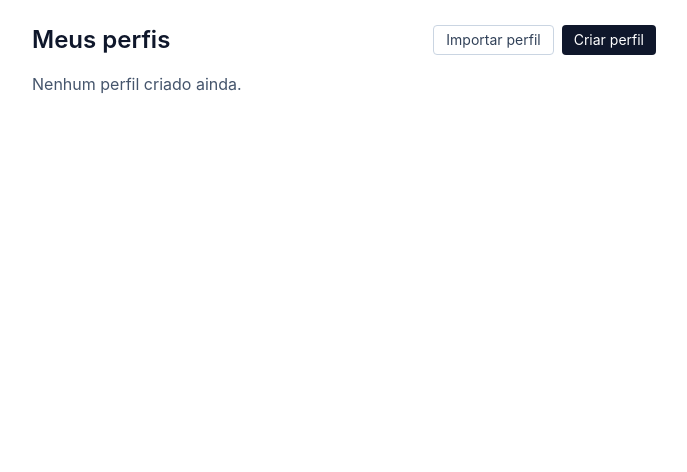
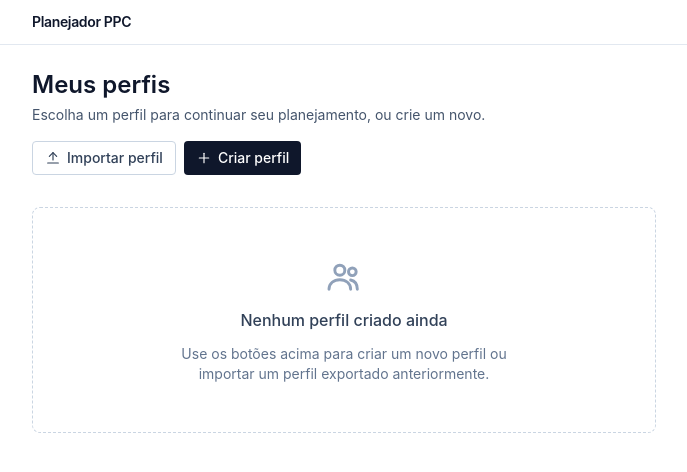
Before and after one commit to josmardias/ufes-ppc, a React (Vite) app: page / in a window 1280 px wide. Shown: the top 472 px of the page, without its empty margins (296-983 px from the left). Built offline with nearby package versions, Linux system fonts and the light colour scheme.

Commit message:
some more refactor

```diff
--- a/src/App.jsx
+++ b/src/App.jsx
@@ -6,6 +6,7 @@ import { Redirect, Route, Router, Switch } from 'wouter';
 import { useStore } from './store/index.js';
 import ProfileListPage from './pages/ProfileListPage.jsx';
 import PlannerPage from './pages/PlannerPage.jsx';
+import Header from './components/Header.jsx';
 import StorageConflictBanner from './components/StorageConflictBanner.jsx';
 
 // Served from a GitHub Pages subpath; keep wouter's base in sync with Vite's.
@@ -19,6 +20,7 @@ function PlannerRoute() {
 export default function App() {
   return (
     <Router base={base}>
+      <Header />
       <StorageConflictBanner />
       <Switch>
         <Route path="/" component={ProfileListPage} />
--- a/src/components/ConfirmDialog.jsx
+++ b/src/components/ConfirmDialog.jsx
@@ -36,7 +36,7 @@ export default function ConfirmDialog({
   }, [open]);
 
   return (
-    <dialog ref={ref} onClose={onCancel} className="rounded-lg p-0 backdrop:bg-slate-900/40">
+    <dialog ref={ref} onClose={onCancel} className="overscroll-contain rounded-lg p-0 backdrop:bg-slate-900/40">
       <div className="flex w-80 flex-col gap-4 p-6">
         <h2 className="text-lg font-semibold text-slate-900">{title}</h2>
         <p className="text-sm text-slate-700 text-pretty">{message}</p>
--- /dev/null
+++ b/src/components/Header.jsx
@@ -0,0 +1,32 @@
+// App-wide top bar (see docs/ARCHITECTURE.md, "src/components"). Gives every
+// screen a consistent way back to the profile list — the planner previously
+// had no navigation back to "/" other than the browser's back button.
+
+import { Link, useLocation } from 'wouter';
+import { IconArrowLeft } from './icons.jsx';
+
+const FOCUS_CLASS = 'focus-visible:outline-none focus-visible:ring-2 focus-visible:ring-offset-2 focus-visible:ring-slate-400';
+
+export default function Header() {
+  const [location] = useLocation();
+  const isHome = location === '/';
+
+  return (
+    <header className="border-b border-slate-200 bg-white">
+      <div className="mx-auto flex max-w-2xl items-center gap-4 px-6 py-3">
+        {!isHome && (
+          <Link href="/" className={`flex shrink-0 items-center gap-1 rounded text-sm font-medium text-slate-600 hover:text-slate-900 ${FOCUS_CLASS}`}>
+            <IconArrowLeft className="size-4" />
+            Meus perfis
+          </Link>
+        )}
+        <Link
+          href="/"
+          className={`rounded text-sm font-semibold tracking-tight text-slate-900 hover:text-slate-700 ${FOCUS_CLASS} ${isHome ? '' : 'ml-auto'}`}
+        >
+          Planejador PPC
+        </Link>
+      </div>
+    </header>
+  );
+}
--- a/src/components/ProfileNameDialog.jsx
+++ b/src/components/ProfileNameDialog.jsx
@@ -49,7 +49,7 @@ export default function ProfileNameDialog({ open, title, confirmLabel, initialNa
   }
 
   return (
-    <dialog ref={ref} onClose={onClose} className="rounded-lg p-0 backdrop:bg-slate-900/40">
+    <dialog ref={ref} onClose={onClose} className="overscroll-contain rounded-lg p-0 backdrop:bg-slate-900/40">
       <form onSubmit={handleSubmit} className="flex w-80 flex-col gap-4 p-6">
         <h2 className="text-lg font-semibold text-slate-900">{title}</h2>
 
--- /dev/null
+++ b/src/components/icons.jsx
@@ -0,0 +1,101 @@
+// Minimal inline icon set (no external icon library dependency). Every icon
+// is purely decorative and paired with a visible text label wherever it is
+// used, so they are always `aria-hidden`.
+
+function Icon({ children, className, ...props }) {
+  return (
+    <svg
+      viewBox="0 0 24 24"
+      fill="none"
+      stroke="currentColor"
+      strokeWidth="1.75"
+      strokeLinecap="round"
+      strokeLinejoin="round"
+      aria-hidden="true"
+      focusable="false"
+      className={className}
+      {...props}
+    >
+      {children}
+    </svg>
+  );
+}
+
+export function IconArrowLeft(props) {
+  return (
+    <Icon {...props}>
+      <path d="M19 12H5" />
+      <path d="M12 19l-7-7 7-7" />
+    </Icon>
+  );
+}
+
+export function IconPlus(props) {
+  return (
+    <Icon {...props}>
+      <path d="M12 5v14" />
+      <path d="M5 12h14" />
+    </Icon>
+  );
+}
+
+export function IconUpload(props) {
+  return (
+    <Icon {...props}>
+      <path d="M12 15V4" />
+      <path d="M6.5 9.5L12 4l5.5 5.5" />
+      <path d="M4 19.5h16" />
+    </Icon>
+  );
+}
+
+export function IconDownload(props) {
+  return (
+    <Icon {...props}>
+      <path d="M12 4v11" />
+      <path d="M6.5 10.5L12 16l5.5-5.5" />
+      <path d="M4 19.5h16" />
+    </Icon>
+  );
+}
+
+export function IconCopy(props) {
+  return (
+    <Icon {...props}>
+      <rect x="8.5" y="8.5" width="11" height="11" rx="2" />
+      <path d="M15 8.5V6a1.5 1.5 0 0 0-1.5-1.5H6A1.5 1.5 0 0 0 4.5 6v7.5A1.5 1.5 0 0 0 6 15h2.5" />
+    </Icon>
+  );
+}
+
+export function IconPencil(props) {
+  return (
+    <Icon {...props}>
+      <path d="M4.5 19.5l.9-4 10-10 3.1 3.1-10 10-4 .9z" />
+      <path d="M13.5 6.5l3.1 3.1" />
+    </Icon>
+  );
+}
+
+export function IconTrash(props) {
+  return (
+    <Icon {...props}>
+      <path d="M4.5 7h15" />
+      <path d="M9.5 7V5.5a1 1 0 0 1 1-1h3a1 1 0 0 1 1 1V7" />
+      <path d="M6.5 7l.9 12a1 1 0 0 0 1 .9h7.2a1 1 0 0 0 1-.9l.9-12" />
+      <path d="M10 11v5" />
+      <path d="M14 11v5" />
+    </Icon>
+  );
+}
+
+export function IconUsers(props) {
+  return (
+    <Icon {...props}>
+      <circle cx="9.5" cy="8.5" r="3" />
+      <path d="M3 20c0-3.6 2.9-5.8 6.5-5.8s6.5 2.2 6.5 5.8" />
+      <circle cx="17" cy="9.5" r="2.3" />
+      <path d="M16 14.4c2.4.5 4 2.4 4 5.6" />
+    </Icon>
+  );
+}
--- /dev/null
+++ b/src/domain/format.js
@@ -0,0 +1,18 @@
+// Human-readable (pt-BR) formatting helpers for domain enums (see
+// docs/DOMAIN.md, "Translation Dictionary"). Pure functions — no UI, no
+// storage, shared by every page/component that displays a ProfileRecord.
+
+/** @type {Record<import('./types.js').ProfileRecord['shift'], string>} */
+export const SHIFT_LABELS = {
+  day: 'Integral',
+  morning: 'Manhã',
+  afternoon: 'Tarde',
+};
+
+/**
+ * Formats a profile's ingress Year Semester as "2022/1".
+ * @param {import('./types.js').ProfileRecord} profile
+ */
+export function formatIngress(profile) {
+  return `${profile.ingressYear}/${profile.ingressYearSemester}`;
+}
--- a/src/pages/ProfileListPage.jsx
+++ b/src/pages/ProfileListPage.jsx
@@ -5,9 +5,12 @@
 import { useRef, useState } from 'react';
 import { useLocation } from 'wouter';
 import { useStore } from '../store/index.js';
+import { getPpc } from '../data/index.js';
+import { SHIFT_LABELS, formatIngress } from '../domain/format.js';
 import CreateProfileDialog from '../components/CreateProfileDialog.jsx';
 import ProfileNameDialog from '../components/ProfileNameDialog.jsx';
 import ConfirmDialog from '../components/ConfirmDialog.jsx';
+import { IconCopy, IconDownload, IconPencil, IconPlus, IconTrash, IconUpload, IconUsers } from '../components/icons.jsx';
 
 const IMPORT_ERROR_MESSAGES = {
   invalid: 'O arquivo selecionado não é válido.',
@@ -15,7 +18,8 @@ const IMPORT_ERROR_MESSAGES = {
 };
 
 const BUTTON_FOCUS_CLASS = 'focus-visible:outline-none focus-visible:ring-2 focus-visible:ring-offset-2';
-const ROW_ACTION_CLASS = `rounded px-1 hover:underline hover:text-slate-900 ${BUTTON_FOCUS_CLASS} focus-visible:ring-slate-400`;
+const ACTION_BUTTON_CLASS = `inline-flex items-center gap-1.5 rounded px-2 py-1 text-sm text-slate-600 hover:bg-slate-100 hover:text-slate-900 ${BUTTON_FOCUS_CLASS} focus-visible:ring-slate-400`;
+const DANGER_ACTION_BUTTON_CLASS = `inline-flex items-center gap-1.5 rounded px-2 py-1 text-sm text-red-600 hover:bg-red-50 hover:text-red-700 ${BUTTON_FOCUS_CLASS} focus-visible:ring-red-400`;
 
 function buildExportFilename(name) {
   const slug =
@@ -86,9 +90,14 @@ export default function ProfileListPage() {
 
   return (
     <main className="mx-auto max-w-2xl p-6">
-      <div className="flex items-center justify-between">
+      <div className="flex flex-wrap items-start justify-between gap-4">
+        <div className="min-w-0">
           <h1 className="text-2xl font-semibold text-balance text-slate-900">Meus perfis</h1>
-        <div className="flex gap-2">
+          <p className="mt-1 text-sm text-pretty text-slate-600">
+            Escolha um perfil para continuar seu planejamento, ou crie um novo.
+          </p>
+        </div>
+        <div className="flex shrink-0 gap-2">
           <input
             ref={fileInputRef}
             type="file"
@@ -99,53 +108,80 @@ export default function ProfileListPage() {
           <button
             type="button"
             onClick={() => fileInputRef.current?.click()}
-            className={`rounded border border-slate-300 px-3 py-1 text-sm text-slate-700 hover:bg-slate-50 ${BUTTON_FOCUS_CLASS} focus-visible:ring-slate-400`}
+            className={`inline-flex items-center gap-1.5 rounded border border-slate-300 px-3 py-1.5 text-sm font-medium text-slate-700 hover:bg-slate-50 ${BUTTON_FOCUS_CLASS} focus-visible:ring-slate-400`}
           >
+            <IconUpload className="size-4" />
             Importar perfil
           </button>
           <button
             type="button"
             onClick={() => createDialogRef.current?.showModal()}
-            className={`rounded bg-slate-900 px-3 py-1 text-sm text-white hover:bg-slate-800 ${BUTTON_FOCUS_CLASS} focus-visible:ring-slate-500`}
+            className={`inline-flex items-center gap-1.5 rounded bg-slate-900 px-3 py-1.5 text-sm font-medium text-white hover:bg-slate-800 ${BUTTON_FOCUS_CLASS} focus-visible:ring-slate-500`}
           >
+            <IconPlus className="size-4" />
             Criar perfil
           </button>
         </div>
       </div>
 
       {profiles.length === 0 ? (
-        <p className="mt-4 text-slate-600">Nenhum perfil criado ainda.</p>
+        <div className="mt-8 flex flex-col items-center gap-3 rounded-lg border border-dashed border-slate-300 px-6 py-12 text-center">
+          <IconUsers className="size-10 text-slate-400" />
+          <p className="font-medium text-slate-700">Nenhum perfil criado ainda</p>
+          <p className="max-w-sm text-sm text-pretty text-slate-500">
+            Use os botões acima para criar um novo perfil ou importar um perfil exportado anteriormente.
+          </p>
+        </div>
       ) : (
-        <ul className="mt-4 space-y-2">
-          {profiles.map((profile) => (
-            <li key={profile.id} className="flex items-center justify-between gap-3 rounded border border-slate-200 p-3">
+        <ul className="mt-6 space-y-3">
+          {profiles.map((profile) => {
+            const ppc = profile.ppcId ? getPpc(profile.ppcId) : null;
+            return (
+              <li
+                key={profile.id}
+                className="rounded-lg border border-slate-200 bg-white p-4 shadow-sm transition-colors hover:border-slate-300"
+              >
+                <div className="min-w-0">
+                  <h2 className="text-base font-semibold text-slate-900">
                     <button
                       type="button"
                       onClick={() => handleSelect(profile)}
-                className={`min-w-0 flex-1 truncate text-left font-medium text-slate-900 hover:underline ${BUTTON_FOCUS_CLASS} focus-visible:ring-slate-400`}
+                      className={`block w-full truncate rounded text-left hover:underline ${BUTTON_FOCUS_CLASS} focus-visible:ring-slate-400`}
                     >
                       {profile.name}
                     </button>
-              <div className="flex shrink-0 gap-3 text-sm text-slate-600">
-                <button type="button" onClick={() => handleExport(profile)} className={ROW_ACTION_CLASS}>
+                  </h2>
+                  <p className="mt-0.5 truncate text-sm text-slate-500">
+                    Ingresso {formatIngress(profile)} · Turno {SHIFT_LABELS[profile.shift]}
+                    {ppc ? ` · ${ppc.name}` : ''}
+                  </p>
+                </div>
+
+                <div className="mt-3 flex flex-wrap items-center gap-1 border-t border-slate-100 pt-2">
+                  <button type="button" onClick={() => handleExport(profile)} className={ACTION_BUTTON_CLASS}>
+                    <IconDownload className="size-4" />
                     Exportar
                   </button>
-                <button type="button" onClick={() => setCloneTarget(profile)} className={ROW_ACTION_CLASS}>
+                  <button type="button" onClick={() => setCloneTarget(profile)} className={ACTION_BUTTON_CLASS}>
+                    <IconCopy className="size-4" />
                     Clonar
                   </button>
-                <button type="button" onClick={() => setRenameTarget(profile)} className={ROW_ACTION_CLASS}>
+                  <button type="button" onClick={() => setRenameTarget(profile)} className={ACTION_BUTTON_CLASS}>
+                    <IconPencil className="size-4" />
                     Renomear
                   </button>
                   <button
                     type="button"
                     onClick={() => setDeleteTarget(profile)}
-                  className={`rounded px-1 text-red-600 hover:underline hover:text-red-700 ${BUTTON_FOCUS_CLASS} focus-visible:ring-red-400`}
+                    className={`ml-auto ${DANGER_ACTION_BUTTON_CLASS}`}
                   >
+                    <IconTrash className="size-4" />
                     Excluir
                   </button>
                 </div>
               </li>
-          ))}
+            );
+          })}
         </ul>
       )}
 
```
Also changed, not shown: src/components/CreateProfileDialog.jsx (+7 -4 lines), src/pages/PlannerPage.jsx (+17 -0 lines), 3 other files (tests, documents, lock files or other folders). Lines whose indentation alone changed are shown as unchanged.
